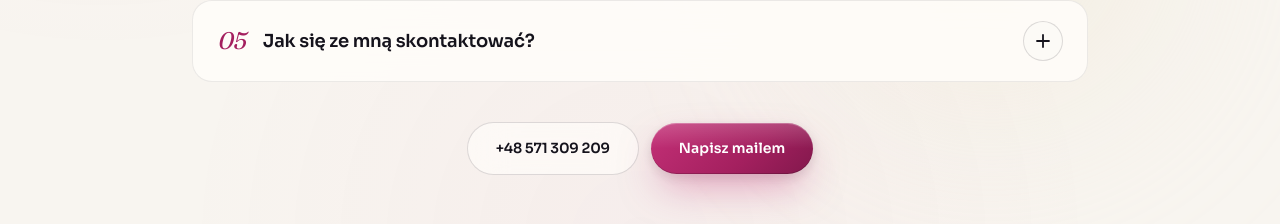
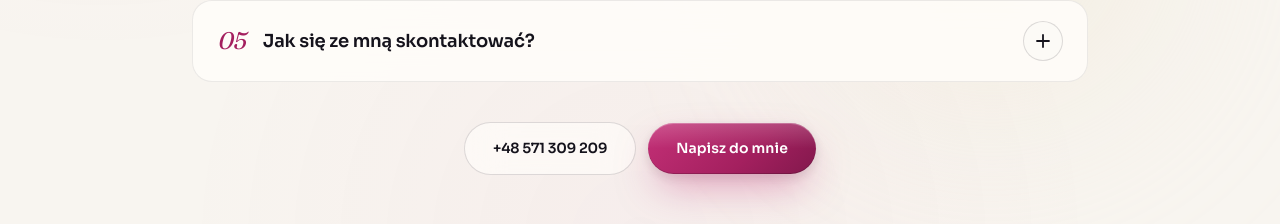
Before and after one commit to dariuszszuca-lang/sylwia-website, a Next.js app: page / in a window 1280 px wide. Shown: the part 6160-6384 px from the top of the page. Built offline with nearby package versions, Linux system fonts and the light colour scheme; no server answers.

Commit message:
fix(faq): przycisk Napisz mailem → Napisz do mnie (spojnosc z hero)

```diff
--- a/app/page.tsx
+++ b/app/page.tsx
@@ -495,7 +495,7 @@ export default function Home() {
                 +48 571 309 209
               </a>
               <a href="mailto:swroblewska@domhunter.pl" className="btn-primary">
-                Napisz mailem
+                Napisz do mnie
               </a>
             </div>
           </div>
```
